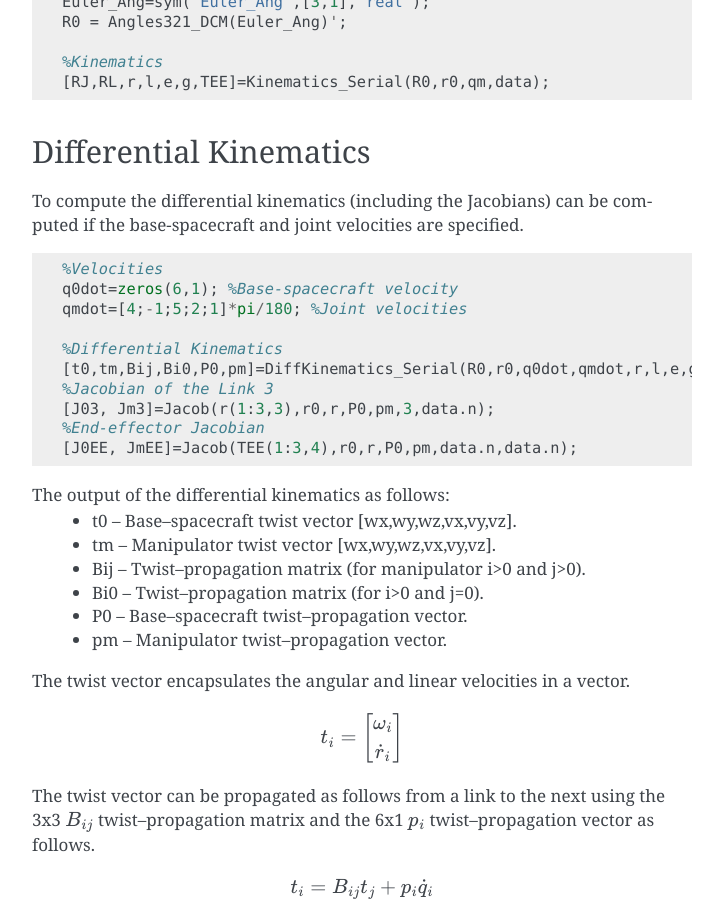
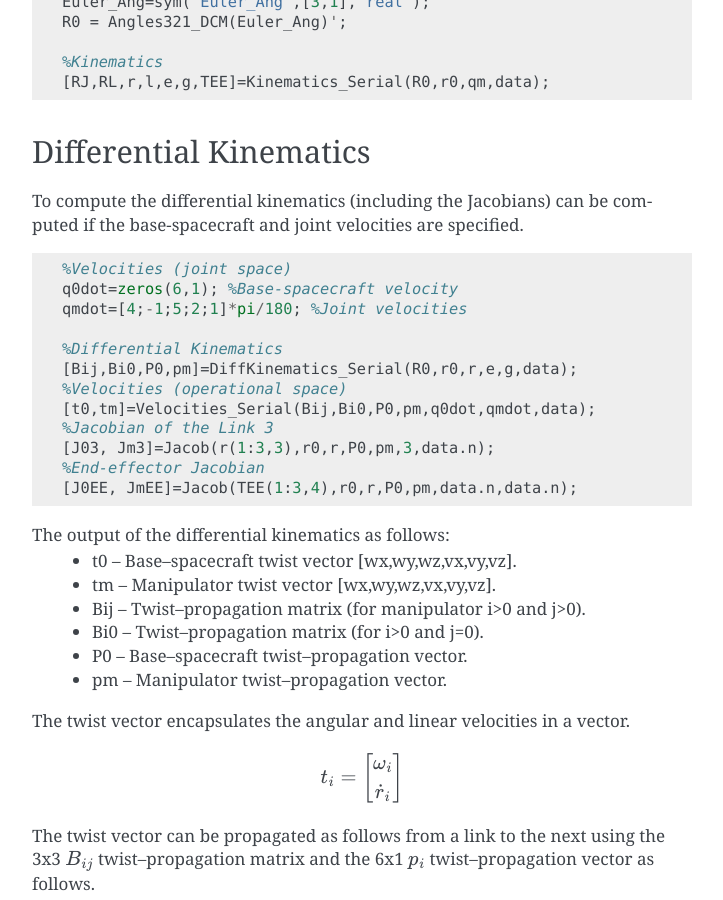
Before and after one commit to wujiashu0421/SPART, a Sphinx documentation site: the page built from docs/source/Tutorial.rst, in a window 1280 px wide and 900 px high, scrolled down 6915 px. Shown: the whole window, without its empty margins (388-1111 px from the left). Built offline with Sphinx 7.4.7, drawn with Linux system fonts in a browser that asks for light colours.

Commit message:
Corrected tutorial to use new DiffKinematics and Velocities functions.

```diff
--- a/docs/source/Tutorial.rst
+++ b/docs/source/Tutorial.rst
@@ -232,12 +232,14 @@ To compute the differential kinematics (including the Jacobians) can be computed
 
 .. code-block:: matlab
 
-	%Velocities
+	%Velocities (joint space)
 	q0dot=zeros(6,1); %Base-spacecraft velocity
 	qmdot=[4;-1;5;2;1]*pi/180; %Joint velocities
 
 	%Differential Kinematics
-	[t0,tm,Bij,Bi0,P0,pm]=DiffKinematics_Serial(R0,r0,q0dot,qmdot,r,l,e,g,data);
+	[Bij,Bi0,P0,pm]=DiffKinematics_Serial(R0,r0,r,e,g,data);
+	%Velocities (operational space)
+	[t0,tm]=Velocities_Serial(Bij,Bi0,P0,pm,q0dot,qmdot,data);
 	%Jacobian of the Link 3
 	[J03, Jm3]=Jacob(r(1:3,3),r0,r,P0,pm,3,data.n);
 	%End-effector Jacobian
```
